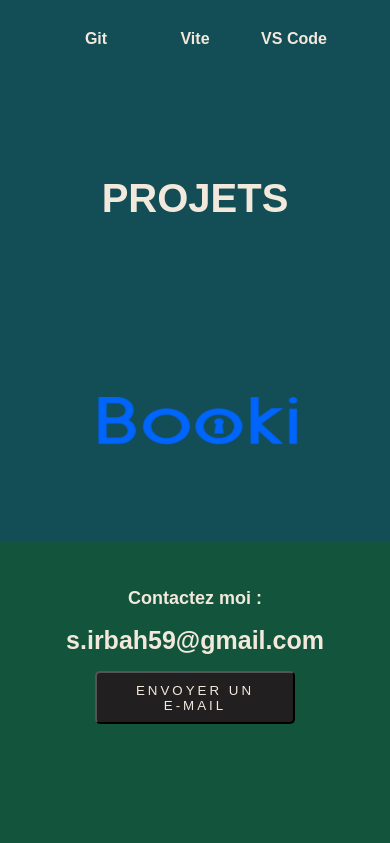
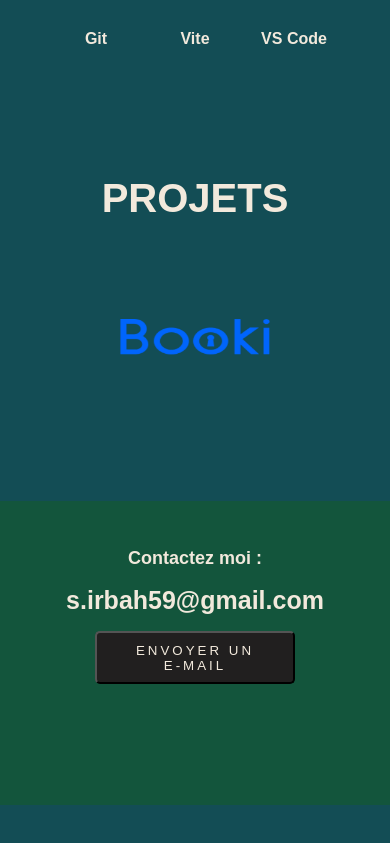
Before and after one commit to sulirb/Portfolio, a React (Vite) app: page / in a window 390 px wide. Shown: the part 2598-3441 px from the top of the page. After the commit the page ends 3403 px from the top, so only its background shows below. Built offline with nearby package versions, Linux system fonts and the light colour scheme; some icons are missing.

Commit message:
retouche logo, redimention chevron

```diff
--- a/src/components/modal.scss
+++ b/src/components/modal.scss
@@ -112,7 +112,7 @@
 
 @media (max-width: 600px) {
   .centered {
-    width: 80%;
+    width: 90%;
   }
   .modal {
     &__header {
@@ -135,3 +135,13 @@
     margin: 0 0 1em 0;
   }
 }
+
+@media (max-width: 450px) {
+  .modal__header-btn {
+    width: 8%;
+    font-size: 14px;
+  }
+  .modal__header-title {
+    font-size: 18px;
+  }
+}
--- a/src/components/project.scss
+++ b/src/components/project.scss
@@ -27,8 +27,5 @@
       margin: 0;
       padding: 5rem 0;
     }
-    .chevron {
-      padding: 5rem 2rem;
-    }
   }
 }
--- a/src/components/slideshow.scss
+++ b/src/components/slideshow.scss
@@ -20,8 +20,12 @@
 }
 
 @media (max-width: 768px) {
-  .chevron_logo-pn {
-    display: none;
+  .chevron {
+    padding: 5rem 2rem;
+
+    &_logo-pn {
+      display: none;
+    }
   }
 }
 
@@ -39,7 +43,7 @@
 
 @media (max-width: 500px) {
   .chevron {
-    padding: 0 2em;
+    padding: 0 0 8rem;
     &_left,
     &_right {
       font-size: 50px;
@@ -50,3 +54,9 @@
     }
   }
 }
+
+@media (max-width: 450px) {
+  .chevron_logo {
+    width: 150px;
+  }
+}
--- a/src/global.scss
+++ b/src/global.scss
@@ -5,8 +5,12 @@ button {
   font-family: "Geologica", sans-serif;
   height: 100%;
   color: #f2e9dc;
+  background-color: #134d55;
 }
 
+/** {
+  outline: 2px red solid;
+}*/
 * {
   box-sizing: border-box;
 }
```
Also changed, not shown: public/images/carducci-logo.png.
